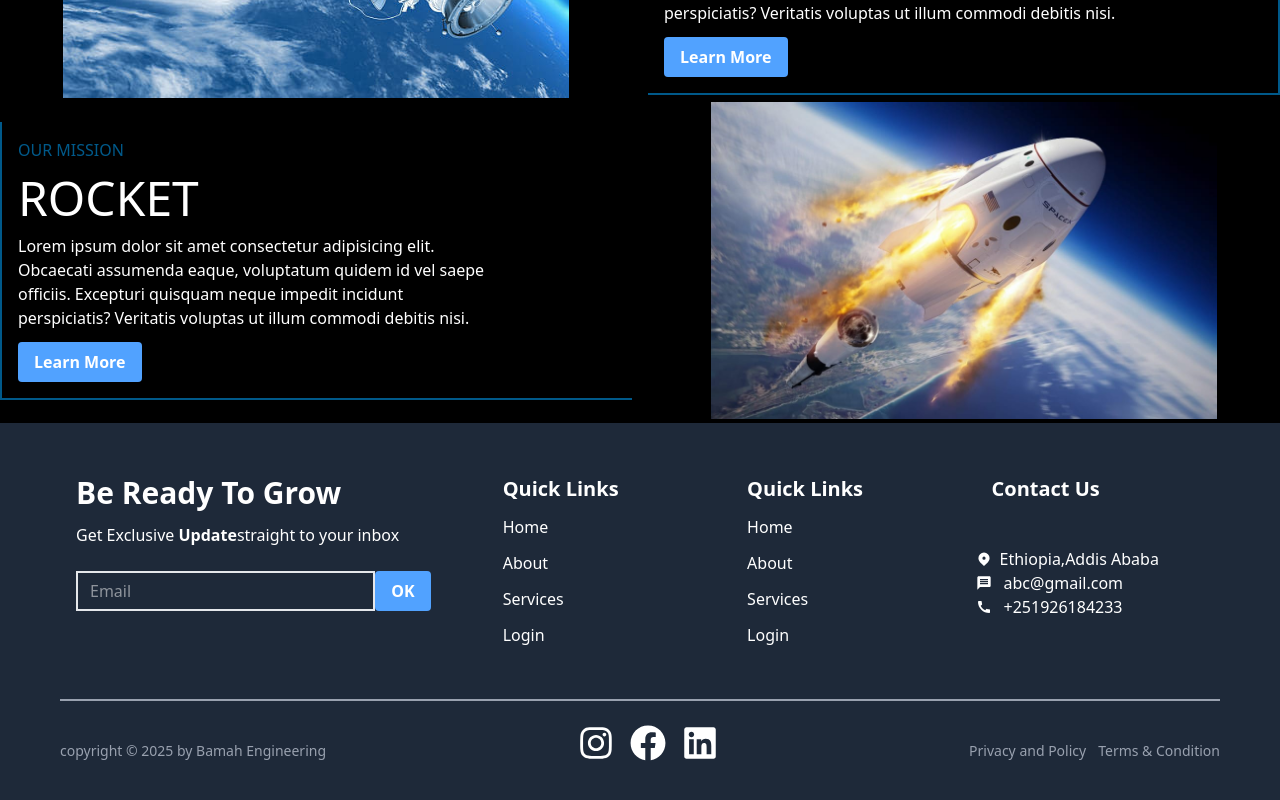
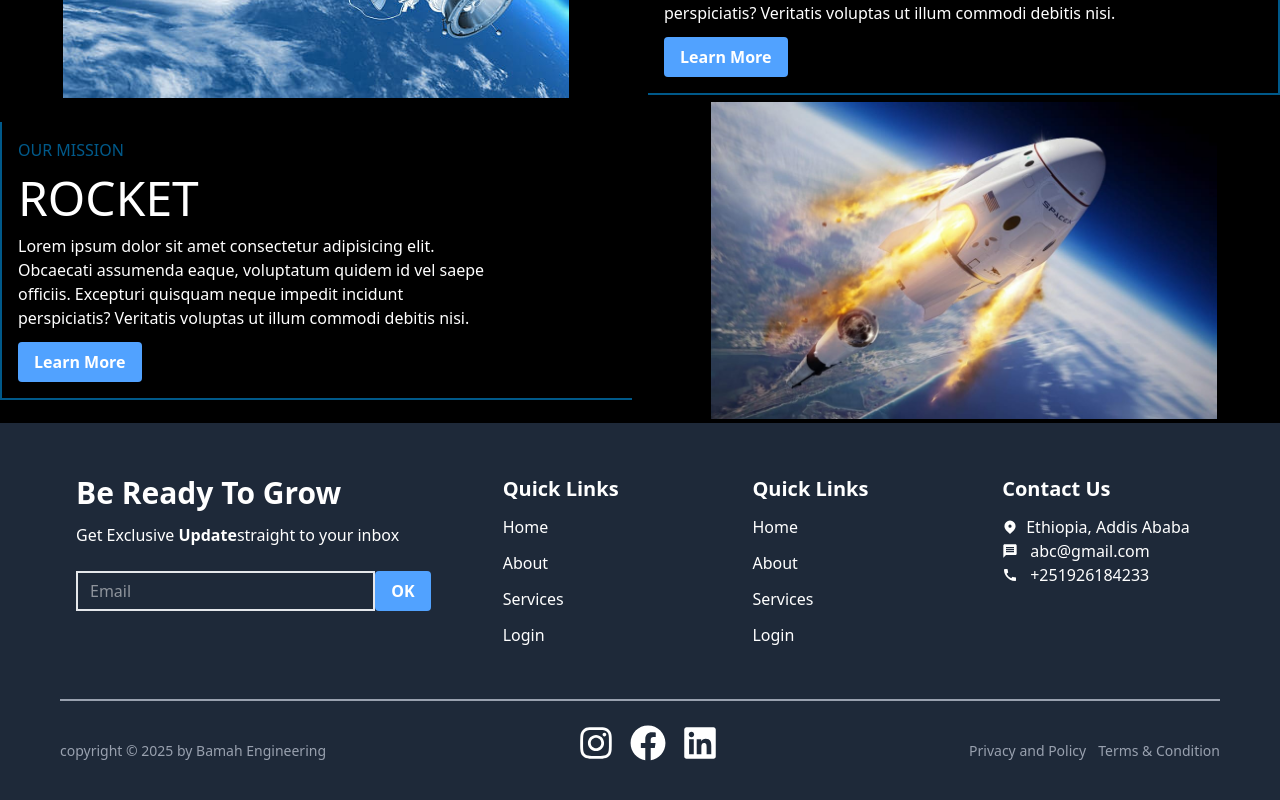
Before and after one commit to mr-Ayalk/Space_web_Landing_Page, a React (Vite) app: page / in a window 1280 px wide. Shown: the part 1370-2170 px from the top of the page. Built offline with nearby package versions, Linux system fonts and the light colour scheme.

Commit message:
footersection updated

```diff
--- a/src/components/Banner/Banner.jsx
+++ b/src/components/Banner/Banner.jsx
@@ -2,7 +2,7 @@ import React from "react";
 import sateliteImage from "../../assets/satellite.png";
 function Banner() {
   return (
-    <div className="bg-black text-white pb-1 relative z-50">
+    <div className="bg-black justify-center text-white pb-1 relative z-50">
       <div className="container">
         <div className="grid grid-cols-1 sm:grid-cols-2 gap-4 items-center">
           <div data-aos="zoom-in" className="">
--- a/src/components/Footer/Footer.jsx
+++ b/src/components/Footer/Footer.jsx
@@ -29,11 +29,13 @@ function Footer() {
 
           {/* second col */}
 
-          <div className="grid grid-cos-2 sm:grid-cols-3 col-span-2 md:pl-10">
-            <div className="">
+          {/* Second col group */}
+          <div className="col-span-2 md:pl-10">
+            {/* Small screens: grid with 2 columns; Large: grid with 3 columns */}
+            <div className="grid grid-cols-2 lg:grid-cols-3 gap-4">
+              {/* Quick Links 1 */}
               <div className="py-8 px-4">
                 <h1 className="text-xl font-bold mb-3">Quick Links</h1>
-
                 <ul className="flex flex-col gap-3">
                   <li>
                     <a href="#">Home</a>
@@ -49,10 +51,10 @@ function Footer() {
                   </li>
                 </ul>
               </div>
-            </div>
+
+              {/* Quick Links 2 */}
               <div className="py-8 px-4">
                 <h1 className="text-xl font-bold mb-3">Quick Links</h1>
-
                 <ul className="flex flex-col gap-3">
                   <li>
                     <a href="#">Home</a>
@@ -68,14 +70,13 @@ function Footer() {
                   </li>
                 </ul>
               </div>
-            <div className="">
-              <div className="py-8 px-4">
+
+              {/* Contact Us */}
+              <div className="py-8 px-4 col-span-2 lg:col-span-1">
                 <h1 className="text-xl font-bold mb-3">Contact Us</h1>
-              </div>
-              <div>
                 <div className="flex items-center gap-2">
                   <HiLocationMarker />
-                  <p>Ethiopia,Addis Ababa</p>
+                  <p>Ethiopia, Addis Ababa</p>
                 </div>
                 <div className="flex items-center gap-3">
                   <MdMessage />
```
Lines whose indentation alone changed are shown as unchanged.
